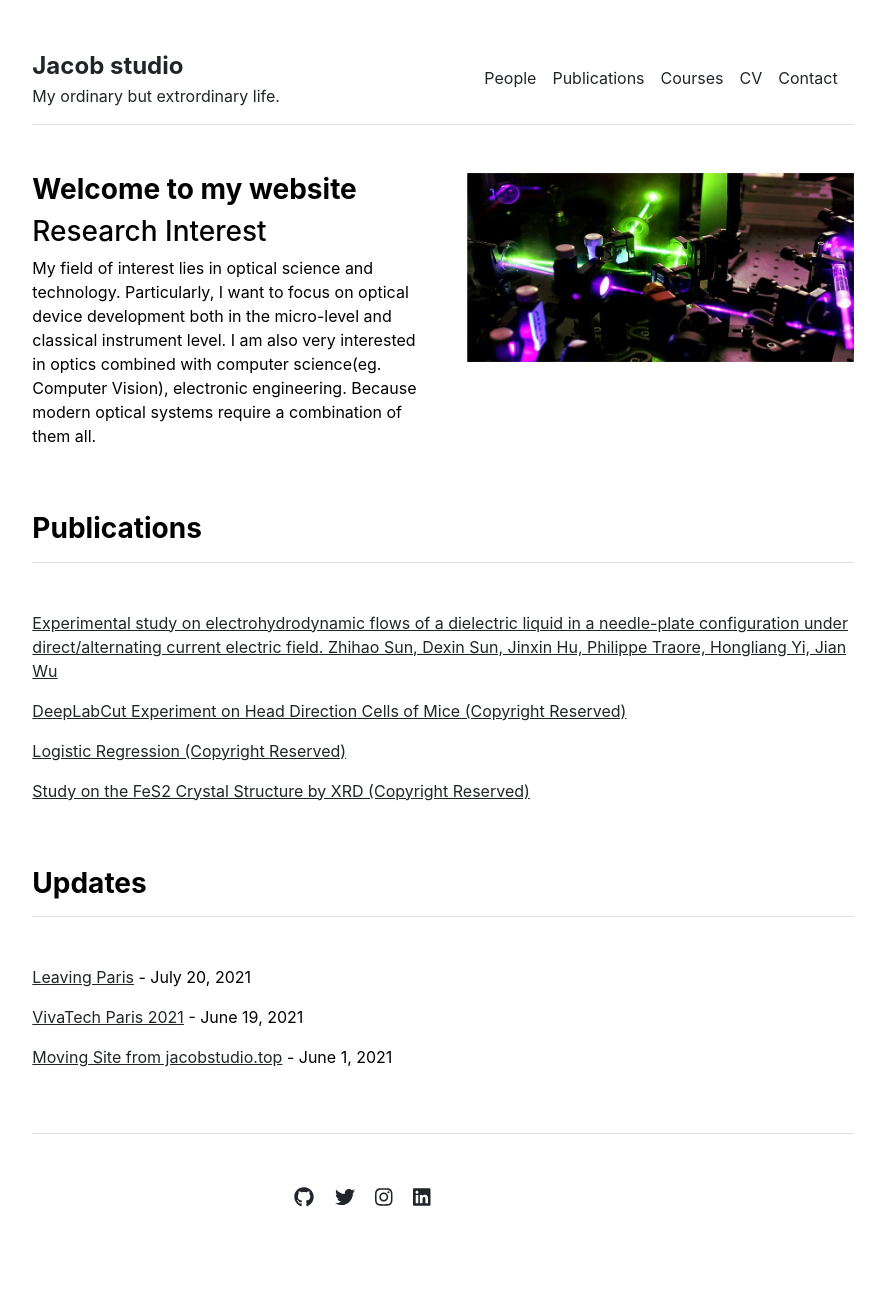
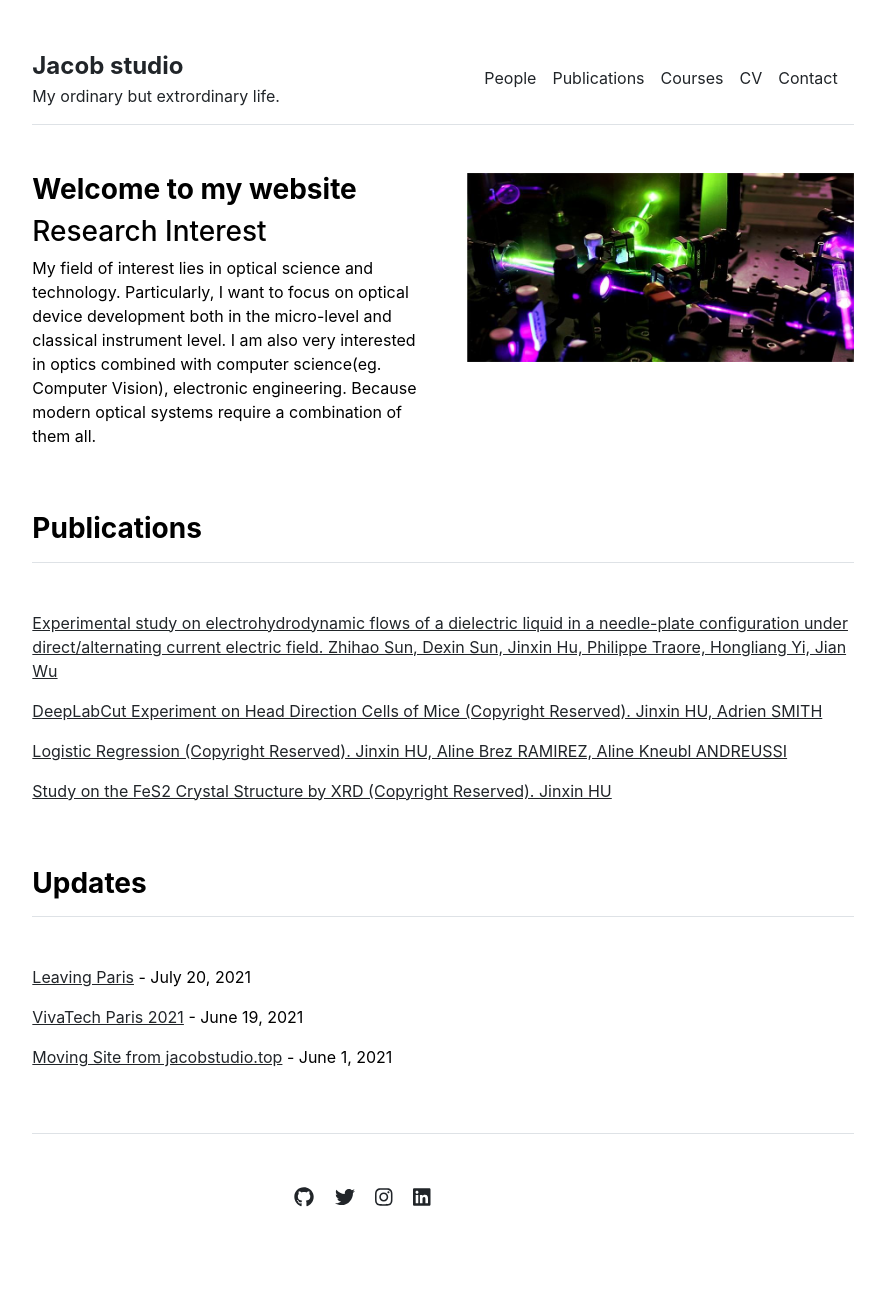
Before and after one commit to JinxinHu/jinxinhu.github.io, a Jekyll site: the page built from index.md, in a window 1280 px wide. Shown: the whole page, without its empty margins (197-1082 px from the left). Built offline with Jekyll 4.4.1, drawn with Linux system fonts in a browser that asks for light colours.

Commit message:
Update publications.yml

```diff
--- a/_data/publications.yml
+++ b/_data/publications.yml
@@ -1,11 +1,11 @@
 featured:
 - {name: 'Experimental study on electrohydrodynamic flows of a dielectric liquid in a needle-plate configuration under direct/alternating current electric field. Zhihao Sun, Dexin Sun, Jinxin Hu, Philippe Traore, Hongliang Yi, Jian Wu', url: '/publications/my paper.pdf'}
-- {name: 'DeepLabCut Experiment on Head Direction Cells of Mice (Copyright Reserved)', url: '/publications/Physiology___DeepLabCut.pdf'}
-- {name: 'Logistic Regression (Copyright Reserved)', url: '/publications/STAP_TP_Logistic_Regression-2.pdf'}
-- {name: 'Study on the FeS2 Crystal Structure by XRD (Copyright Reserved)', url: '/publications/Crystal_Material.pdf'}
+- {name: 'DeepLabCut Experiment on Head Direction Cells of Mice (Copyright Reserved). Jinxin HU, Adrien SMITH', url: '/publications/Physiology___DeepLabCut.pdf'}
+- {name: 'Logistic Regression (Copyright Reserved). Jinxin HU, Aline Brez RAMIREZ, Aline Kneubl ANDREUSSI', url: '/publications/STAP_TP_Logistic_Regression-2.pdf'}
+- {name: 'Study on the FeS2 Crystal Structure by XRD (Copyright Reserved). Jinxin HU', url: '/publications/Crystal_Material.pdf'}
 
 index:
 - {name: 'Experimental study on electrohydrodynamic flows of a dielectric liquid in a needle-plate configuration under direct/alternating current electric field. Zhihao Sun, Dexin Sun, Jinxin Hu, Philippe Traore, Hongliang Yi, Jian Wu', url: '/publications/my paper.pdf'}
-- {name: 'DeepLabCut Experiment on Head Direction Cells of Mice (Copyright Reserved)', url: '/publications/Physiology___DeepLabCut.pdf'}
-- {name: 'Logistic Regression (Copyright Reserved)', url: '/publications/STAP_TP_Logistic_Regression-2.pdf'}
-- {name: 'Study on the FeS2 Crystal Structure by XRD (Copyright Reserved)', url: '/publications/Crystal_Material.pdf'}
+- {name: 'DeepLabCut Experiment on Head Direction Cells of Mice (Copyright Reserved). Jinxin HU, Adrien SMITH', url: '/publications/Physiology___DeepLabCut.pdf'}
+- {name: 'Logistic Regression (Copyright Reserved). Jinxin HU, Aline Brez RAMIREZ, Aline Kneubl ANDREUSSI', url: '/publications/STAP_TP_Logistic_Regression-2.pdf'}
+- {name: 'Study on the FeS2 Crystal Structure by XRD (Copyright Reserved). Jinxin HU', url: '/publications/Crystal_Material.pdf'}
```
